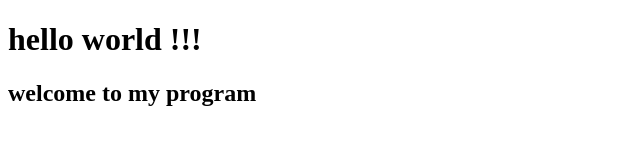
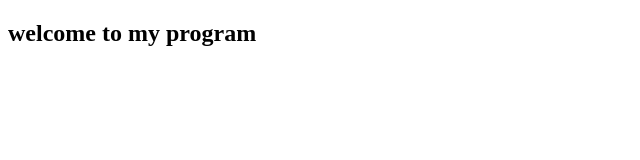
Before and after one commit to Namo2551/yss42, a plain HTML site: page index.html in a window 1280 px wide. Shown: the whole page, without its empty margins (0-640 px from the left). Drawn offline with Linux system fonts and the light colour scheme.

Commit message:
remove hello world message

```diff
--- a/index.html
+++ b/index.html
@@ -4,6 +4,5 @@
 	<title>test for github</title>
 </head>
 <body>
-	<h1>hello world !!!</h1>
 	<h2>welcome to my program</h2>
 </body>
```
